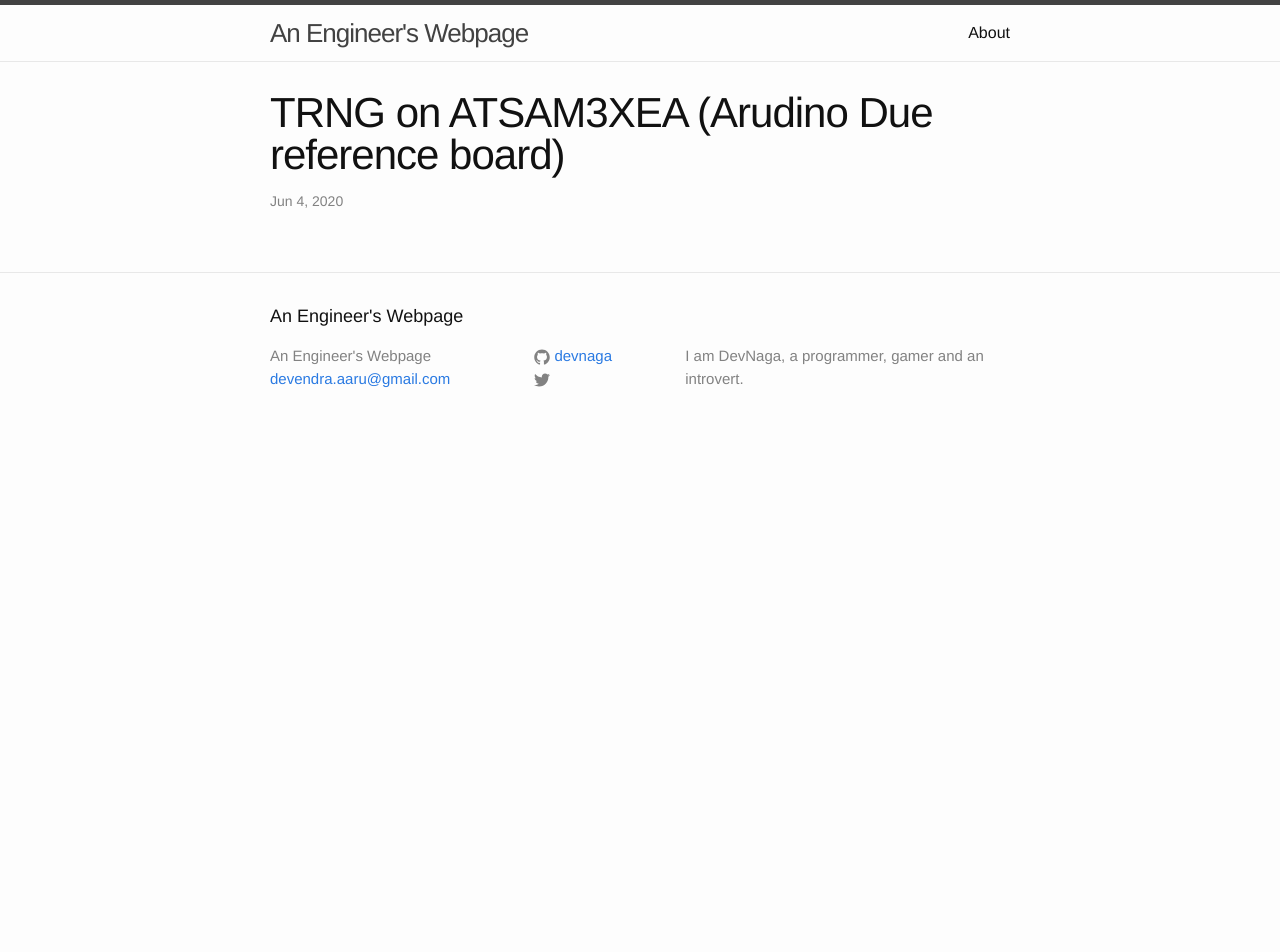
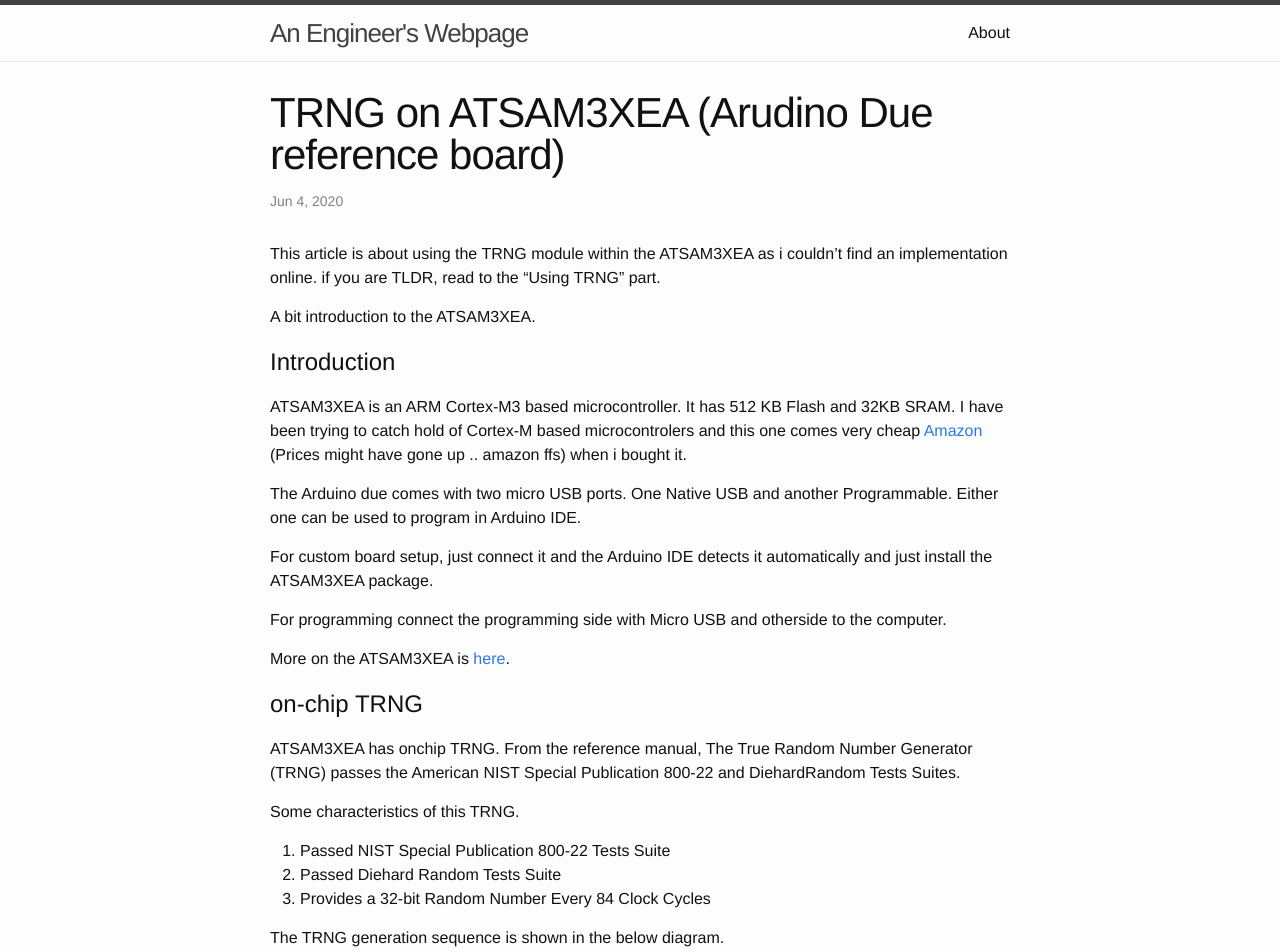
Before and after one commit to DevNaga/devnaga.github.io, a Jekyll site: the page built from _posts/2020-06-04-TRNG-on-ATSAM3X8EA.markdown, in a window 1280 px wide and 1400 px high. Shown: the top 952 px of the window. Built offline with Jekyll 4.4.1, drawn with Linux system fonts in a browser that asks for light colours; grey boxes are pictures that could not be loaded.

Commit message:
Update 2020-06-04-TRNG-on-ATSAM3X8EA.markdown

```diff
--- a/_posts/2020-06-04-TRNG-on-ATSAM3X8EA.markdown
+++ b/_posts/2020-06-04-TRNG-on-ATSAM3X8EA.markdown
@@ -4,3 +4,36 @@
 date:   2020-06-04 14:00:00
 categories: cryptography
 ---
+
+This article is about using the TRNG module within the ATSAM3XEA as i couldn't find an implementation online. if you are TLDR, read to the "Using TRNG" part.
+
+A bit introduction to the ATSAM3XEA.
+
+Introduction
+=============
+
+ATSAM3XEA is an ARM Cortex-M3 based microcontroller. It has 512 KB Flash and 32KB SRAM. I have been trying to catch hold of Cortex-M based microcontrolers and this one comes very cheap [Amazon](https://www.amazon.in/Robocraze-Arduino-Due-Robotics-Projects/dp/B07GVBWV78/ref=sr_1_1?dchild=1&keywords=arduino+due&qid=1591287202&sr=8-1) (Prices might have gone up .. amazon ffs) when i bought it.
+
+The Arduino due comes with two micro USB ports. One Native USB and another Programmable. Either one can be used to program in Arduino IDE.
+
+For custom board setup, just connect it and the Arduino IDE detects it automatically and just install the ATSAM3XEA package.
+
+For programming connect the programming side with Micro USB and otherside to the computer.
+
+More on the ATSAM3XEA is [here](http://ww1.microchip.com/downloads/en/DeviceDoc/Atmel-11057-32-bit-Cortex-M3-Microcontroller-SAM3X-SAM3A_Datasheet.pdf).
+
+on-chip TRNG
+=============
+
+ATSAM3XEA has onchip TRNG. From the reference manual, The True Random Number Generator (TRNG) passes the American NIST Special Publication 800-22 and DiehardRandom Tests Suites.
+
+
+Some characteristics of this TRNG.
+
+1. Passed NIST Special Publication 800-22 Tests Suite
+2. Passed Diehard Random Tests Suite
+3. Provides a 32-bit Random Number Every 84 Clock Cycles
+
+The TRNG generation sequence is shown in the below diagram.
+
+![TRNG_Generation](https:////raw.githubusercontent.com/DevNaga/devnaga.github.io/blob/master/_posts/TRNG_sequence.png)
```
